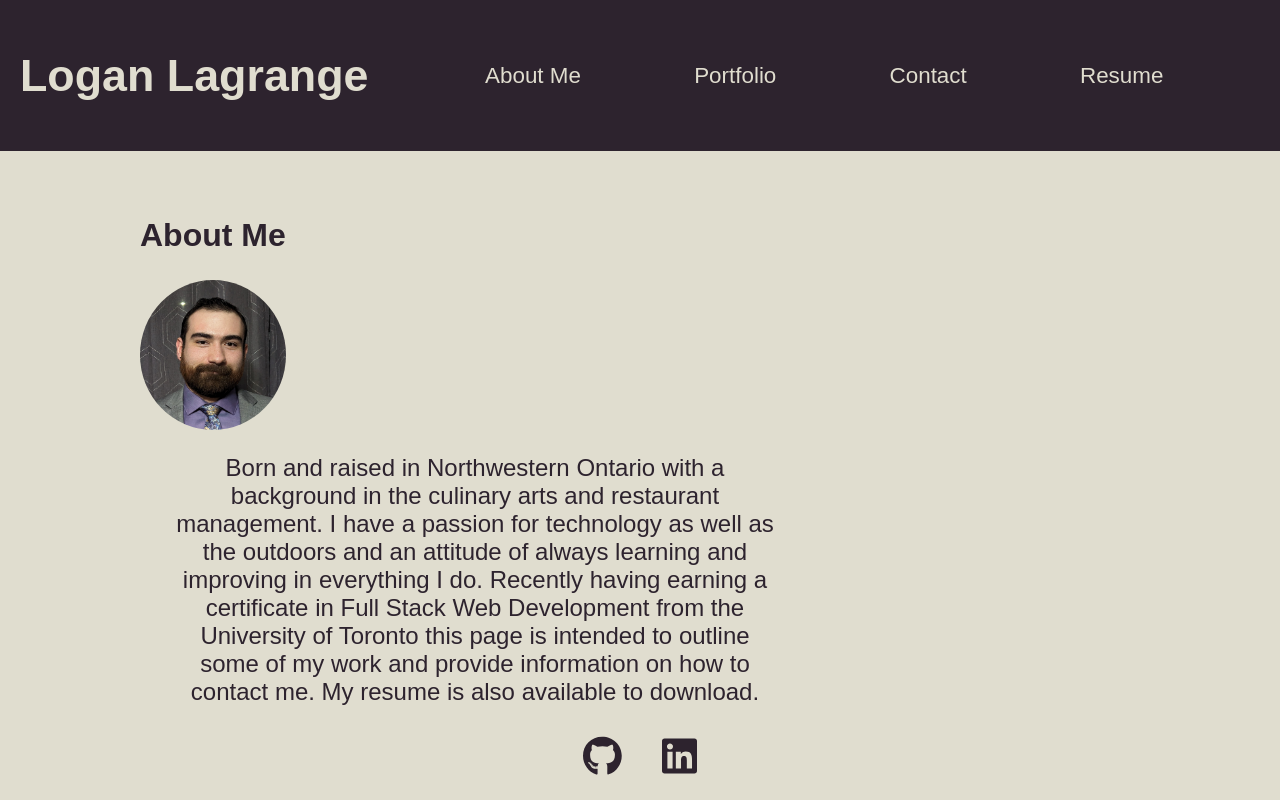
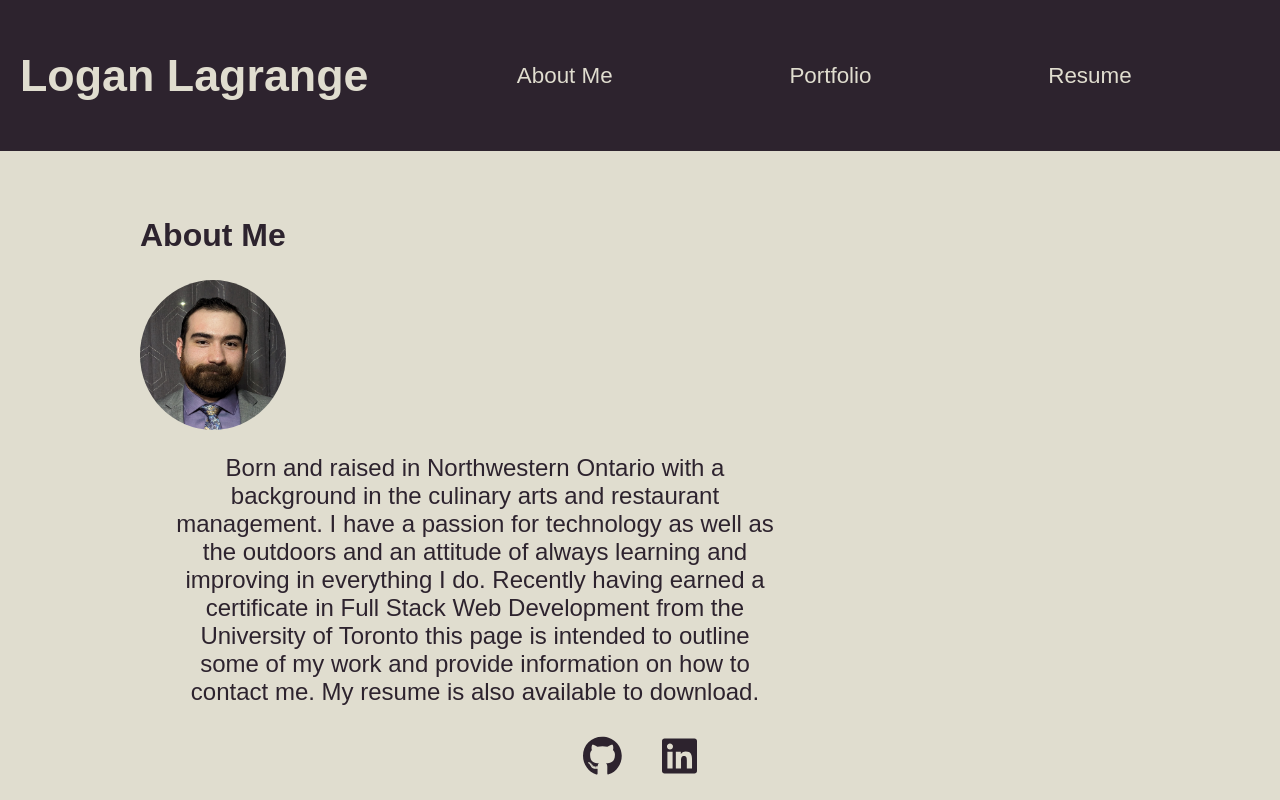
Before and after one commit to LoganLagrange/llagrange-portfolio, a React (Vite) app: page / in a window 1280 px wide. Built offline with nearby package versions, Linux system fonts and the light colour scheme.

Commit message:
fixed spelling mistake in about, added pictionar-eh, removed contact form

```diff
--- a/src/App.jsx
+++ b/src/App.jsx
@@ -7,6 +7,7 @@ import Contact from './components/Contact'
 import Project from './components/Project'
 import Resume from './components/Resume'
 import CRUDTalkerPicture from './assets/crud-talker-ss.png'
+import pictionarEhPicture from "./assets/pictionar-eh-picture.png"
 
 function App() {
   const [activeSection, setActiveSection] = useState('about');
@@ -17,6 +18,13 @@ function App() {
         heading: 'CRUD-Talker',
         githubLink: 'https://github.com/LoganLagrange/CRUD-Talker',
         techs: 'Express, MySQL, Sequelize, Handlebars, Socket.io'
+    },
+    {
+      imgSrc: pictionarEhPicture,
+      deployedLink: 'https://pictionar-eh.netlify.app/',
+      heading: 'Pictionar-Eh',
+      githubLink: 'https://github.com/LoganLagrange/pictionar-eh',
+      techs: 'React, Socket.io, Express, Sequelize'
     }
 ]
   return (
@@ -31,7 +39,7 @@ function App() {
         })}
     </div>
     }
-    {activeSection === 'contact' && <Contact/>}
+    {/* {activeSection === 'contact' && <Contact/>} */}
     {activeSection === 'resume' && <Resume />}
     <Footer />
     </>
--- a/src/components/About/index.jsx
+++ b/src/components/About/index.jsx
@@ -11,7 +11,7 @@ function About(props) {
             <p>
             Born and raised in Northwestern Ontario with a background in the culinary arts and restaurant management.
             I have a passion for technology as well as the outdoors and an attitude of always learning and improving in everything I do.
-            Recently having earning a certificate in Full Stack Web Development from the University of Toronto this page is intended
+            Recently having earned a certificate in Full Stack Web Development from the University of Toronto this page is intended
             to outline some of my work and provide information on how to contact me. My resume is also available to download.
             </p>
         </div>
--- a/src/components/Contact/index.jsx
+++ b/src/components/Contact/index.jsx
@@ -51,7 +51,7 @@ export default function Contact() {
   return (
     <div className='contact-div'>
         <h2>Contact</h2>
-        <form onSubmit={handleSubmit} className='contact-form'>
+        {/* <form onSubmit={handleSubmit} className='contact-form'>
             <label htmlFor='name'>Name:</label>
             <input type="text" id='name' name='name' value={formData.name} onChange={handleChange}/>
             <label htmlFor="email">Email:</label>
@@ -64,7 +64,7 @@ export default function Contact() {
                 ))}</p>
             )}
             <button type='submit'>Submit</button>
-        </form>
+        </form> */}
     </div>
   )
 }
--- a/src/components/Navbar/index.jsx
+++ b/src/components/Navbar/index.jsx
@@ -11,7 +11,7 @@ function NavBar({setActiveSection}) {
         <nav>
             <a className="navbar-link" onClick={(e)=>handleClick(e, 'about')}>About Me</a>
             <a className="navbar-link" onClick={(e)=>handleClick(e, 'portfolio')}>Portfolio</a>
-            <a className="navbar-link" onClick={(e)=>handleClick(e, 'contact')}>Contact</a>
+            {/* <a className="navbar-link" onClick={(e)=>handleClick(e, 'contact')}>Contact</a> */}
             <a className="navbar-link" onClick={(e)=>handleClick(e, 'resume')}>Resume</a>
         </nav>
 
```
Also changed, not shown: src/assets/pictionar-eh-picture.png (added), 1 other file (tests, documents, lock files or other folders).
